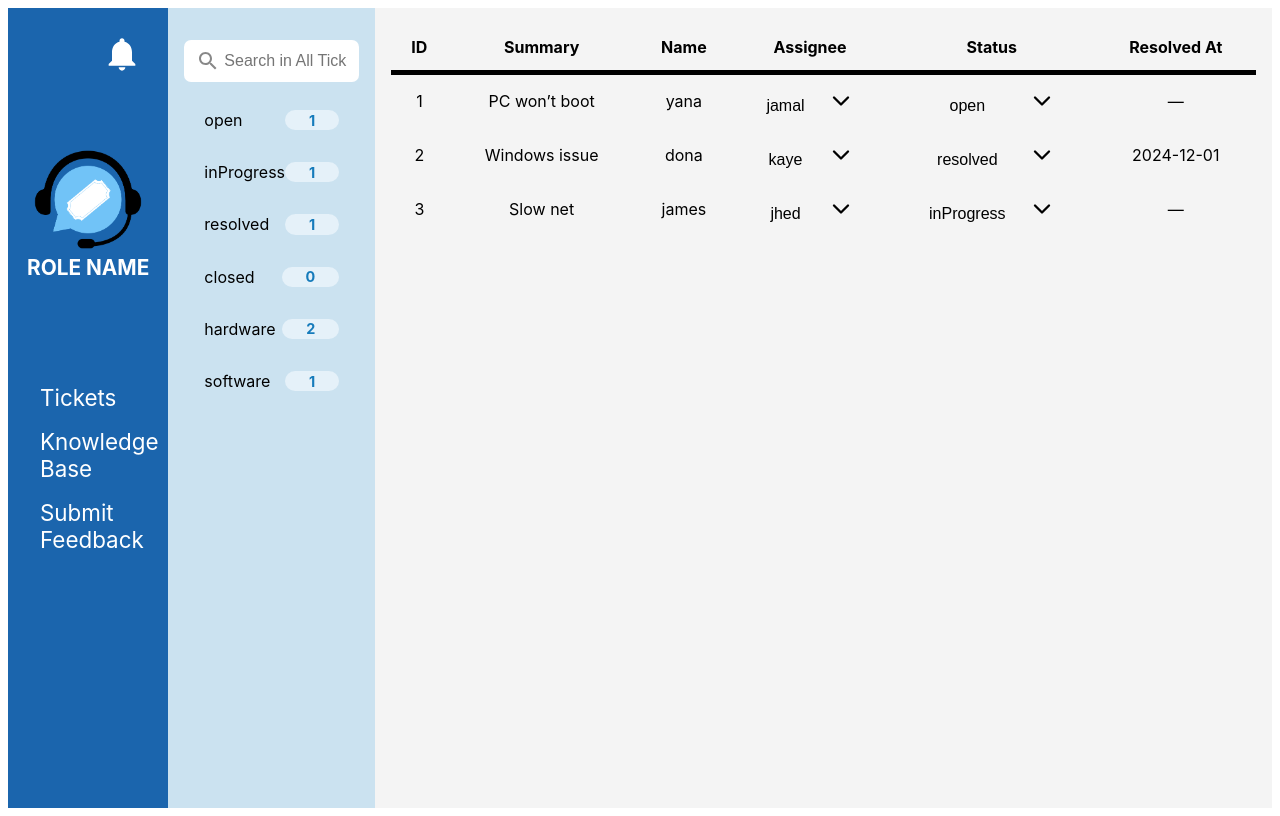
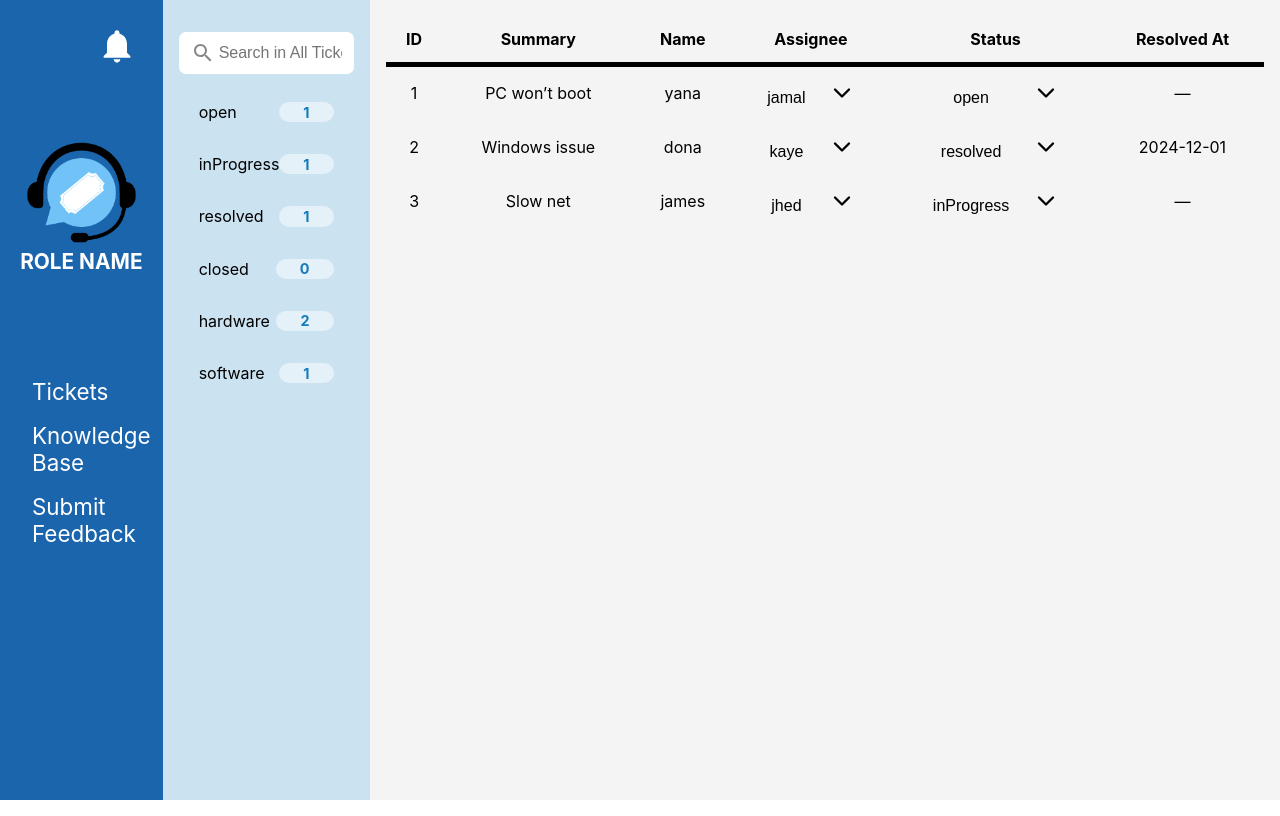
Before and after one commit to hpacatang/CacheFlow_TicketSystem, a React app: page /dashboard in a window 1280 px wide. Built offline with nearby package versions, Linux system fonts and the light colour scheme; data requests are answered from the project's data file.

Commit message:
css updates

```diff
--- a/src/views/containers/TicketDash/TicketDash.css
+++ b/src/views/containers/TicketDash/TicketDash.css
@@ -1,3 +1,9 @@
+body, html {
+  height: 100%;
+  margin: 0;
+  padding: 0;
+  overflow: hidden;
+}
 .parent-container {
   display: flex;
   flex-direction: row;
```
